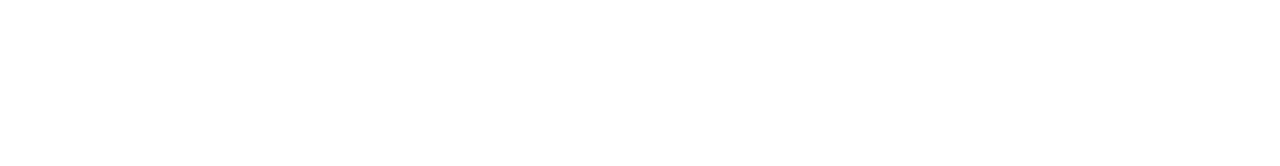
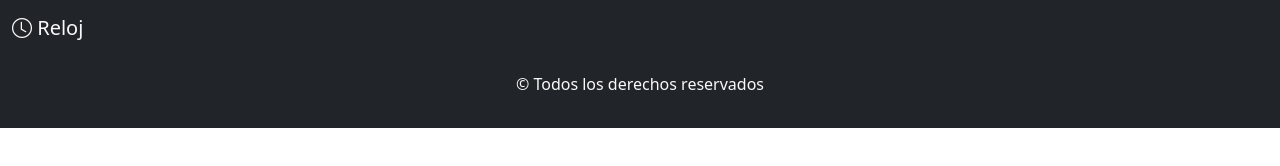
Before and after one commit to anasoledad/tp5-ejercicio4-js, a plain HTML site: page index.html in a window 1280 px wide. Drawn offline with nearby package versions, Linux system fonts and the light colour scheme.

Commit message:
Se agregó navbar y footer

```diff
--- a/index.html
+++ b/index.html
@@ -5,13 +5,25 @@
     <meta http-equiv="X-UA-Compatible" content="IE=edge">
     <meta name="viewport" content="width=device-width, initial-scale=1.0">
     <link href="https://cdn.jsdelivr.net/npm/bootstrap@5.3.0-alpha2/dist/css/bootstrap.min.css" rel="stylesheet" integrity="sha384-aFq/bzH65dt+w6FI2ooMVUpc+21e0SRygnTpmBvdBgSdnuTN7QbdgL+OapgHtvPp" crossorigin="anonymous">
+    <link rel="stylesheet" href="https://cdn.jsdelivr.net/npm/bootstrap-icons@1.10.3/font/bootstrap-icons.css">
     <link rel="stylesheet" href="css/style.css">
     <title>Ejercicio 4: Reloj</title>
 </head>
 <body>
-    <header></header>
+    <header>
+        <nav class="navbar bg-dark text-center">
+            <div class="container-fluid">
+              <a class="navbar-brand text-light" href="index.html">
+                <i class="bi bi-clock text-light"></i>
+                Reloj
+              </a>
+            </div>
+        </nav>
+    </header>
     <main></main>
-    <footer></footer>
+    <footer class="bg-dark text-light py-3 text-center">
+        <p>&copy; Todos los derechos reservados</p>
+    </footer>
     <script src="https://cdn.jsdelivr.net/npm/bootstrap@5.3.0-alpha2/dist/js/bootstrap.bundle.min.js" integrity="sha384-qKXV1j0HvMUeCBQ+QVp7JcfGl760yU08IQ+GpUo5hlbpg51QRiuqHAJz8+BrxE/N" crossorigin="anonymous"></script>
     <script src="js/app.js"></script>
 </body>
```
